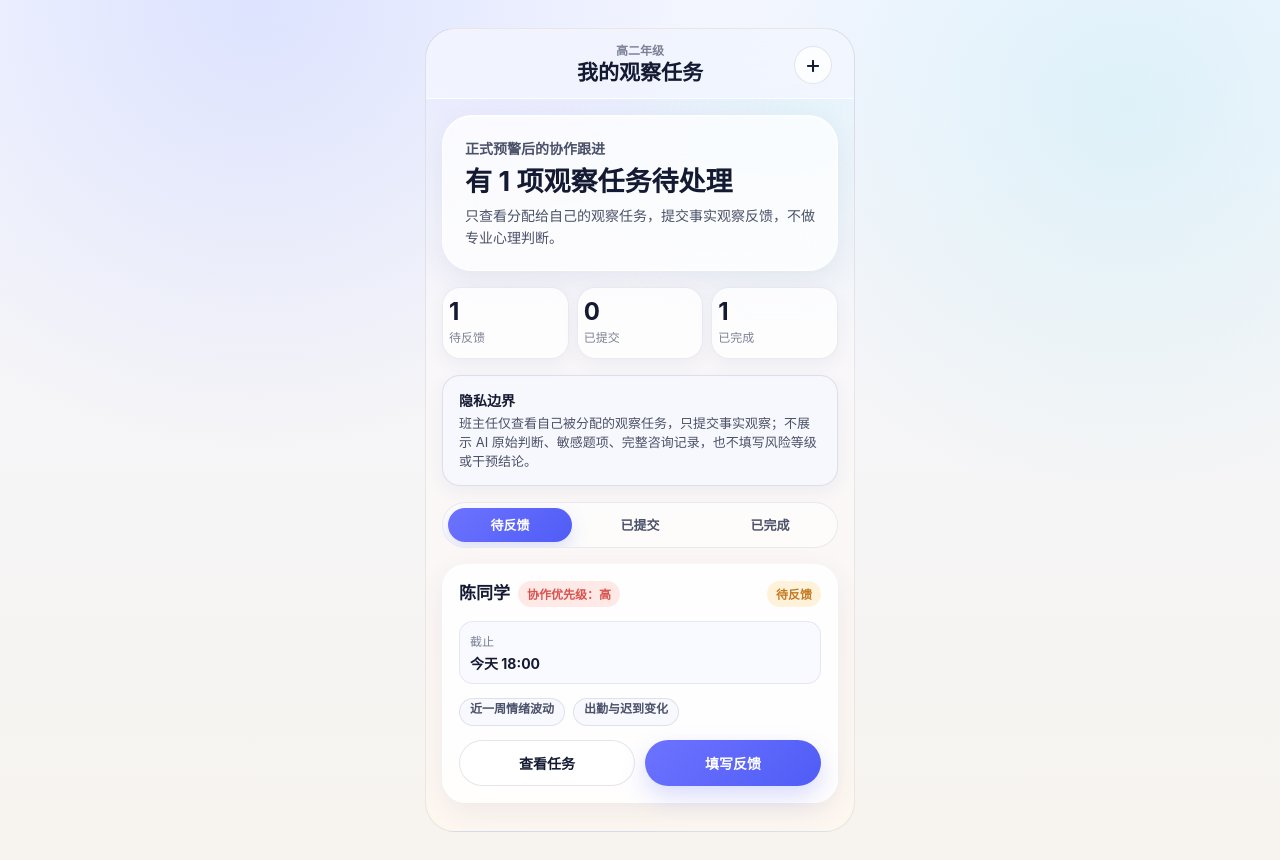
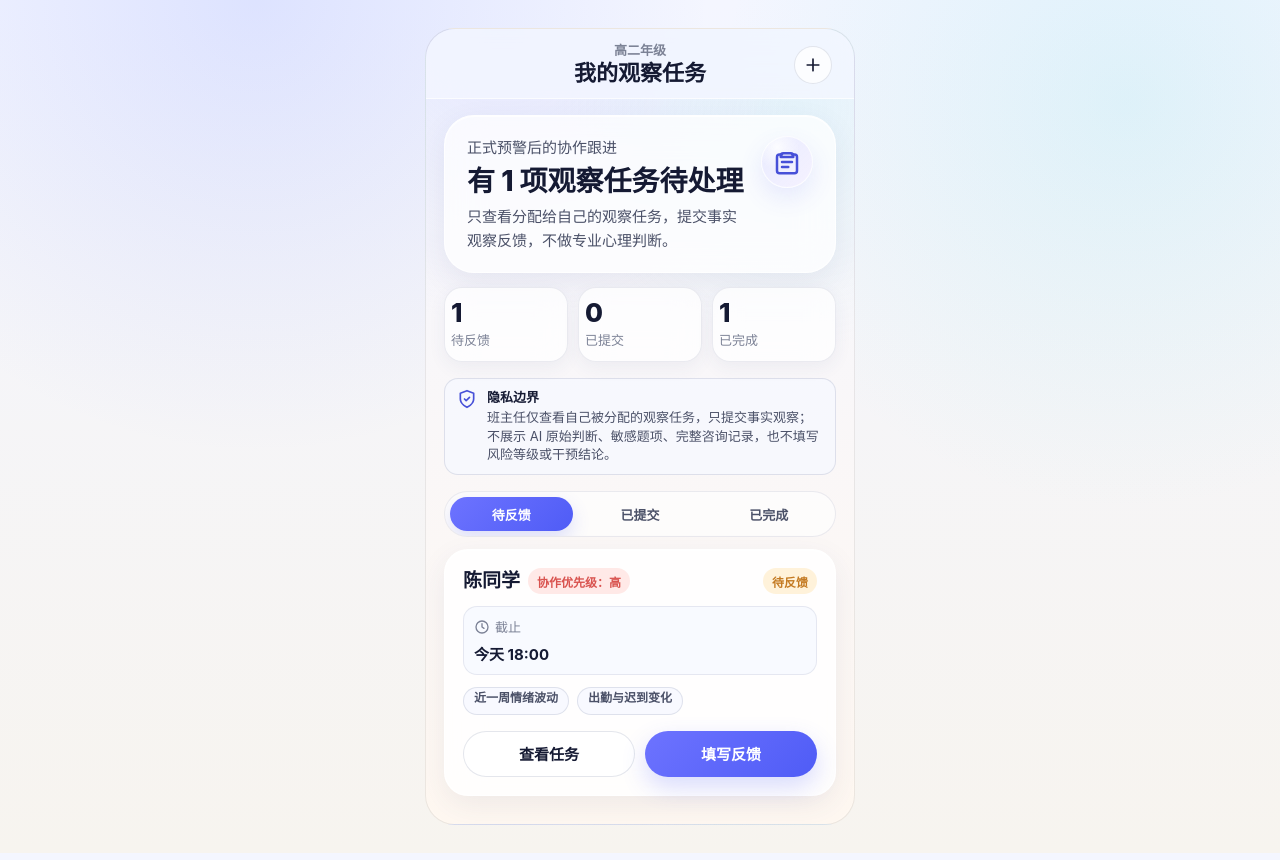
Before and after one commit to Memory-Jiunian/changshu-warning-demo, a React (Vite) app: page / in a window 1280 px wide. Built offline with nearby package versions, Linux system fonts and the light colour scheme.

Commit message:
更新页面

```diff
--- a/src/App.tsx
+++ b/src/App.tsx
@@ -33,6 +33,106 @@ const statusTone: Record<StatusKey, string> = {
   referral: 'referral',
   closed: 'closed',
 };
+
+type IconName =
+  | 'arrowLeft'
+  | 'plus'
+  | 'clipboardList'
+  | 'heartPulse'
+  | 'usersRound'
+  | 'shieldAlert'
+  | 'clock'
+  | 'shieldCheck'
+  | 'fileClock'
+  | 'send'
+  | 'triangleAlert';
+
+const iconPaths: Record<IconName, ReactNode> = {
+  arrowLeft: <path d="M15 18l-6-6 6-6M9 12h12" />,
+  plus: <path d="M12 5v14M5 12h14" />,
+  clipboardList: (
+    <>
+      <path d="M9 5h6a2 2 0 0 1 2 2v1H7V7a2 2 0 0 1 2-2Z" />
+      <path d="M8 6H6a2 2 0 0 0-2 2v11a2 2 0 0 0 2 2h12a2 2 0 0 0 2-2V8a2 2 0 0 0-2-2h-2" />
+      <path d="M8 12h8M8 16h5" />
+    </>
+  ),
+  heartPulse: (
+    <>
+      <path d="M19.5 12.8 12 20l-7.5-7.2A5 5 0 0 1 12 6.4a5 5 0 0 1 7.5 6.4Z" />
+      <path d="M7.5 12h2l1.2-2.5 2.1 5 1.2-2.5h2.5" />
+    </>
+  ),
+  usersRound: (
+    <>
+      <path d="M16 19a4 4 0 0 0-8 0" />
+      <circle cx="12" cy="9" r="3" />
+      <path d="M22 19a3.5 3.5 0 0 0-5-3.2M2 19a3.5 3.5 0 0 1 5-3.2" />
+      <path d="M18 11.5a2.5 2.5 0 0 0 0-5M6 11.5a2.5 2.5 0 0 1 0-5" />
+    </>
+  ),
+  shieldAlert: (
+    <>
+      <path d="M12 22s8-4 8-10V5l-8-3-8 3v7c0 6 8 10 8 10Z" />
+      <path d="M12 8v5M12 16h.01" />
+    </>
+  ),
+  clock: (
+    <>
+      <circle cx="12" cy="12" r="9" />
+      <path d="M12 7v5l3 2" />
+    </>
+  ),
+  shieldCheck: (
+    <>
+      <path d="M12 22s8-4 8-10V5l-8-3-8 3v7c0 6 8 10 8 10Z" />
+      <path d="m9 12 2 2 4-4" />
+    </>
+  ),
+  fileClock: (
+    <>
+      <path d="M14 2H6a2 2 0 0 0-2 2v16a2 2 0 0 0 2 2h12a2 2 0 0 0 2-2V8Z" />
+      <path d="M14 2v6h6" />
+      <circle cx="12" cy="15" r="3" />
+      <path d="M12 13.5V15l1 1" />
+    </>
+  ),
+  send: (
+    <>
+      <path d="m22 2-7 20-4-9-9-4Z" />
+      <path d="M22 2 11 13" />
+    </>
+  ),
+  triangleAlert: (
+    <>
+      <path d="m12 3 10 18H2Z" />
+      <path d="M12 9v5M12 17h.01" />
+    </>
+  ),
+};
+
+function Icon({ name, className = '', size = 20 }: { name: IconName; className?: string; size?: number }) {
+  return (
+    <svg className={`ui-icon ${className}`} width={size} height={size} viewBox="0 0 24 24" fill="none" stroke="currentColor" strokeWidth="2" strokeLinecap="round" strokeLinejoin="round" aria-hidden="true">
+      {iconPaths[name]}
+    </svg>
+  );
+}
+
+function roleHeroIcon(roleId: RoleId): IconName {
+  if (roleId === 'homeroomTeacher') return 'clipboardList';
+  if (roleId === 'counselor') return 'heartPulse';
+  if (roleId === 'gradeDirector') return 'usersRound';
+  return 'shieldAlert';
+}
+
+function HeroIconBadge({ roleId }: { roleId: RoleId }) {
+  return (
+    <span className="hero-icon-badge">
+      <Icon name={roleHeroIcon(roleId)} size={30} />
+    </span>
+  );
+}
 
 export function App() {
   const [roleId, setRoleId] = useState<RoleId>('homeroomTeacher');
@@ -325,7 +425,7 @@ function MobileShell({
     <main className="phone-shell">
       <header className="top-bar">
         <button className={`icon-button ${showBack ? '' : 'is-hidden'}`} onClick={() => navigate('#/')} aria-label="返回首页">
-          ‹
+          <Icon name="arrowLeft" size={20} />
         </button>
         <div>
           <p className="eyebrow">{role.org}</p>
@@ -333,7 +433,7 @@ function MobileShell({
         </div>
         {canReport ? (
           <button className="icon-button" onClick={() => navigate('#/report')} aria-label={role.id === 'counselor' ? '新增专业记录' : '上报协作线索'}>
-            +
+            <Icon name="plus" size={20} />
           </button>
         ) : (
           <span className="icon-button is-hidden" />
@@ -412,10 +512,13 @@ function Dashboard({
   return (
     <section className="content">
       <section className="hero-panel">
+        <div className="hero-main">
           <div>
             <p className="eyebrow">正式预警后的协作跟进</p>
             <h2>{dashboardTitle(role, openTasks)}</h2>
             <p>{role.scope}</p>
+          </div>
+          <HeroIconBadge roleId={role.id} />
         </div>
         <DemoRoleEntry roleId={roleId} setRoleId={setRoleId} demoMode={demoMode} />
       </section>
@@ -486,10 +589,13 @@ function SchoolOverview({
   return (
     <section className="content">
       <section className="hero-panel">
+        <div className="hero-main">
           <div>
             <p className="eyebrow">预警督办 / 消息中心</p>
             <h2>先处理最需要推进的事项</h2>
             <p>只展示脱敏督办信息，用于判断是否需要协调年级负责人或心理负责人。</p>
+          </div>
+          <HeroIconBadge roleId={role.id} />
         </div>
         <DemoRoleEntry roleId={roleId} setRoleId={setRoleId} demoMode={demoMode} />
       </section>
@@ -516,7 +622,7 @@ function SchoolOverview({
               <p>{item.progress}</p>
               <dl>
                 <div>
-                  <dt>时限</dt>
+                  <dt><Icon name="clock" size={16} />时限</dt>
                   <dd className={item.timeStatus.includes('超时') ? 'danger-text' : ''}>{item.timeStatus}</dd>
                 </div>
                 <div>
@@ -572,8 +678,11 @@ function SchoolOverview({
       </details>
 
       <aside className="permission-notice">
+        <Icon name="shieldCheck" size={20} />
+        <div>
           <strong>隐私边界</strong>
           <p>校级视角仅展示聚合处置状态与脱敏事项，用于资源调配与流程督办；不展示学生姓名、班级、测评原文、咨询记录、敏感题项和 AI 原始判断。</p>
+        </div>
       </aside>
     </section>
   );
@@ -639,7 +748,7 @@ function TaskCard({
           </div>
         )}
         <div>
-          <dt>截止</dt>
+          <dt><Icon name="clock" size={16} />截止</dt>
           <dd className={task.statusKey === 'overdue' ? 'danger-text' : ''}>{task.deadline}</dd>
         </div>
       </dl>
@@ -1169,8 +1278,11 @@ function PermissionNotice({ role }: { role: Role }) {
   };
   return (
     <aside className="permission-notice">
+      <Icon name="shieldCheck" size={20} />
+      <div>
         <strong>隐私边界</strong>
         <p>{text[role.id]}</p>
+      </div>
     </aside>
   );
 }
@@ -1359,8 +1471,11 @@ function ConfirmDialogLayer({
         {dialog.kind === 'supplement' && task && (
           <>
             <div className="sheet-head">
+              <span className="sheet-icon"><Icon name="send" size={20} /></span>
+              <div>
                 <p className="eyebrow">操作确认</p>
                 <h2>请班主任补充反馈</h2>
+              </div>
             </div>
             <FormField label="补充原因">
               <div className="confirm-list">
@@ -1390,8 +1505,11 @@ function ConfirmDialogLayer({
         {dialog.kind === 'directorReminder' && task && (
           <>
             <div className="sheet-head">
+              <span className="sheet-icon"><Icon name="send" size={20} /></span>
+              <div>
                 <p className="eyebrow">督办确认</p>
                 <h2>提醒班主任反馈</h2>
+              </div>
             </div>
             <div className="confirm-meta">
               <MetricLine label="提醒对象" value={task.owner} />
@@ -1412,8 +1530,11 @@ function ConfirmDialogLayer({
         {dialog.kind === 'principalAction' && (
           <>
             <div className="sheet-head">
+              <span className="sheet-icon"><Icon name="fileClock" size={20} /></span>
+              <div>
                 <p className="eyebrow">校级督办确认</p>
                 <h2>{dialog.actionLabel}</h2>
+              </div>
             </div>
             <div className="confirm-meta">
               <MetricLine label="处理对象" value={dialog.target} />
--- a/src/styles.css
+++ b/src/styles.css
@@ -110,25 +110,32 @@ p {
 
 .top-bar h1 {
   margin-top: 2px;
-  font-size: 21px;
+  font-size: 22px;
   line-height: 1.22;
-  font-weight: 650;
+  font-weight: 700;
   text-align: center;
 }
 
 .top-bar .eyebrow {
   text-align: center;
+  font-size: 13px;
+  font-weight: 600;
+}
+
+.ui-icon {
+  display: block;
+  flex: 0 0 auto;
 }
 
 .icon-button {
+  display: grid;
+  place-items: center;
   width: 38px;
   height: 38px;
   border: 1px solid var(--color-hairline);
   border-radius: var(--radius-full);
   background: rgba(255, 255, 255, 0.76);
   color: var(--color-ink);
-  font-size: 25px;
-  line-height: 1;
 }
 
 .is-hidden {
@@ -139,7 +146,7 @@ p {
   display: flex;
   flex-direction: column;
   gap: 16px;
-  padding: 16px 16px 28px;
+  padding: 16px 18px 28px;
 }
 
 .with-bottom-bar {
@@ -163,18 +170,51 @@ p {
 .hero-panel {
   display: flex;
   flex-direction: column;
-  gap: 18px;
-  padding: 22px;
+  gap: 12px;
+  padding: 20px 22px;
   border-radius: var(--radius-2xl);
 }
 
-.hero-panel h2,
+.hero-main {
+  display: flex;
+  align-items: flex-start;
+  justify-content: space-between;
+  gap: 14px;
+}
+
+.hero-main > div {
+  min-width: 0;
+}
+
+.hero-icon-badge {
+  display: grid;
+  flex: 0 0 52px;
+  width: 52px;
+  height: 52px;
+  place-items: center;
+  border: 1px solid rgba(255, 255, 255, 0.72);
+  border-radius: 50%;
+  background:
+    radial-gradient(circle at 30% 20%, rgba(255, 255, 255, 0.86), transparent 42%),
+    linear-gradient(135deg, rgba(231, 234, 255, 0.95), rgba(244, 240, 255, 0.88));
+  color: var(--color-brand-600);
+  box-shadow: 0 10px 24px rgba(79, 92, 246, 0.12);
+}
+
+.hero-panel h2 {
+  margin: 6px 0 7px;
+  color: var(--color-ink);
+  font-size: 28px;
+  line-height: 1.18;
+  font-weight: 760;
+}
+
 .detail-head h2,
 .compact-summary h2 {
-  margin: 6px 0 8px;
+  margin: 6px 0 7px;
   color: var(--color-ink);
-  font-size: 27px;
-  line-height: 1.16;
+  font-size: 24px;
+  line-height: 1.22;
   font-weight: 700;
 }
 
@@ -183,13 +223,14 @@ p {
 .compact-summary p,
 .section-block p {
   color: var(--color-body);
-  font-size: 14px;
+  font-size: 15px;
   line-height: 1.55;
+  font-weight: 400;
 }
 
 .eyebrow {
   color: var(--color-muted);
-  font-size: 12px;
+  font-size: 14px;
   font-weight: 650;
   line-height: 1.25;
 }
@@ -204,6 +245,10 @@ p {
   background: rgba(255, 255, 255, 0.58);
   overflow-x: auto;
   scrollbar-width: none;
+}
+
+.segmented {
+  margin-bottom: -4px;
 }
 
 .role-switcher::-webkit-scrollbar,
@@ -221,7 +266,7 @@ p {
   background: transparent;
   color: var(--color-body);
   font-size: 13px;
-  font-weight: 650;
+  font-weight: 600;
   white-space: nowrap;
 }
 
@@ -276,7 +321,8 @@ p {
 .stats-grid {
   display: grid;
   grid-template-columns: repeat(auto-fit, minmax(92px, 1fr));
-  gap: 8px;
+  gap: 10px;
+  margin-top: -2px;
 }
 
 .stat-card {
@@ -296,28 +342,35 @@ p {
 
 .stat-card strong {
   color: var(--color-ink);
-  font-size: 24px;
+  font-size: 26px;
   line-height: 1;
+  font-weight: 760;
 }
 
 .stat-card span {
   color: var(--color-muted);
-  font-size: 12px;
+  font-size: 13px;
+  font-weight: 500;
 }
 
 .permission-notice {
-  padding: 14px 16px;
+  display: flex;
+  align-items: flex-start;
+  gap: 10px;
+  padding: 10px 12px;
   border: 1px solid var(--color-hairline);
-  border-radius: var(--radius-lg);
+  border-radius: var(--radius-md);
   background: rgba(246, 248, 255, 0.72);
-  box-shadow: var(--shadow-soft);
+  box-shadow: none;
+  color: var(--color-brand-600);
 }
 
 .permission-notice strong {
   display: block;
-  margin-bottom: 4px;
+  margin-bottom: 2px;
   color: var(--color-ink);
-  font-size: 14px;
+  font-size: 13px;
+  line-height: 1.3;
 }
 
 .permission-notice p {
@@ -333,7 +386,7 @@ p {
 }
 
 .task-card {
-  padding: 16px;
+  padding: 18px;
   background: rgba(255, 255, 255, 0.86);
 }
 
@@ -354,15 +407,17 @@ p {
 .task-card h3,
 .section-block h3 {
   color: var(--color-ink);
-  font-size: 17px;
+  font-size: 19px;
   line-height: 1.35;
+  font-weight: 700;
 }
 
 .task-card p {
   margin-top: 5px;
   color: var(--color-muted);
-  font-size: 13px;
-  line-height: 1.45;
+  font-size: 14px;
+  line-height: 1.5;
+  font-weight: 400;
 }
 
 .status-badge,
@@ -436,7 +491,7 @@ p {
   display: grid;
   grid-template-columns: 1fr 1fr;
   gap: 8px;
-  margin: 14px 0;
+  margin: 12px 0;
 }
 
 .meta-grid div {
@@ -452,15 +507,19 @@ p {
 }
 
 dt {
+  display: inline-flex;
+  align-items: center;
+  gap: 5px;
   color: var(--color-muted);
-  font-size: 12px;
+  font-size: 13px;
+  font-weight: 500;
 }
 
 dd {
   margin: 4px 0 0;
   color: var(--color-ink);
-  font-size: 14px;
-  font-weight: 650;
+  font-size: 15px;
+  font-weight: 700;
 }
 
 .danger-text {
@@ -478,7 +537,7 @@ dd {
 .bottom-action-bar {
   display: grid;
   gap: 10px;
-  margin-top: 14px;
+  margin-top: 16px;
 }
 
 .card-actions {
@@ -494,7 +553,7 @@ dd {
   min-height: 46px;
   padding: 0 15px;
   border-radius: var(--radius-full);
-  font-size: 14px;
+  font-size: 15px;
   font-weight: 700;
   transition: transform 0.16s ease, box-shadow 0.16s ease, opacity 0.16s ease;
 }
@@ -554,6 +613,8 @@ dd {
 
 .section-block h3 {
   margin-bottom: 12px;
+  font-size: 19px;
+  font-weight: 700;
 }
 
 .privacy-line {
@@ -567,7 +628,7 @@ dd {
   display: flex;
   flex-wrap: wrap;
   gap: 8px;
-  margin-bottom: 12px;
+  margin-bottom: 10px;
 }
 
 .chip-list span,
@@ -579,7 +640,7 @@ dd {
   background: rgba(246, 248, 255, 0.78);
   color: var(--color-body);
   font-size: 13px;
-  font-weight: 620;
+  font-weight: 600;
 }
 
 .chip-list.is-compact {
@@ -644,13 +705,15 @@ dd {
 .todo-list span {
   color: var(--color-muted);
   font-size: 13px;
+  font-weight: 500;
 }
 
 .info-list strong,
 .todo-list strong {
   color: var(--color-ink);
-  font-size: 13px;
+  font-size: 14px;
   text-align: right;
+  font-weight: 700;
 }
 
 .timeline {
@@ -733,7 +796,7 @@ dd {
 .form-card {
   display: flex;
   flex-direction: column;
-  gap: 18px;
+  gap: 16px;
   padding: 18px;
   background: rgba(255, 255, 255, 0.86);
 }
@@ -741,7 +804,7 @@ dd {
 .form-field {
   display: flex;
   flex-direction: column;
-  gap: 9px;
+  gap: 8px;
 }
 
 .form-field > span {
@@ -768,10 +831,20 @@ select {
 }
 
 textarea {
-  min-height: 132px;
+  min-height: 124px;
   padding: 12px;
   resize: vertical;
   line-height: 1.55;
+}
+
+input[type="checkbox"],
+input[type="radio"] {
+  width: 18px;
+  height: 18px;
+  flex: 0 0 18px;
+  min-width: 18px;
+  padding: 0;
+  accent-color: var(--color-brand-500);
 }
 
 input:focus,
@@ -808,8 +881,9 @@ textarea:focus {
 }
 
 .option-list input {
-  width: 16px;
-  height: 16px;
+  width: 18px;
+  height: 18px;
+  flex: 0 0 18px;
   accent-color: var(--color-brand-500);
 }
 
@@ -1163,7 +1237,7 @@ textarea:focus {
 
 .confirm-sheet {
   width: min(100vw, 430px);
-  max-height: 86vh;
+  max-height: 84vh;
   overflow-y: auto;
   padding: 18px 16px calc(18px + env(safe-area-inset-bottom));
   border: 1px solid var(--color-border-glass);
@@ -1175,7 +1249,21 @@ textarea:focus {
 }
 
 .sheet-head {
+  display: flex;
+  align-items: center;
+  gap: 12px;
   margin-bottom: 14px;
+}
+
+.sheet-icon {
+  display: grid;
+  flex: 0 0 42px;
+  width: 42px;
+  height: 42px;
+  place-items: center;
+  border-radius: 50%;
+  background: var(--color-brand-100);
+  color: var(--color-brand-600);
 }
 
 .sheet-head h2 {
@@ -1194,9 +1282,9 @@ textarea:focus {
 .confirm-list label {
   display: flex;
   align-items: center;
-  gap: 8px;
-  min-height: 38px;
-  padding: 8px 10px;
+  gap: 10px;
+  min-height: 46px;
+  padding: 12px;
   border: 1px solid var(--color-hairline-soft);
   border-radius: var(--radius-sm);
   background: rgba(246, 248, 255, 0.78);
@@ -1204,16 +1292,34 @@ textarea:focus {
   font-size: 13px;
 }
 
+.confirm-list input[type="checkbox"] {
+  width: 18px;
+  height: 18px;
+  flex: 0 0 18px;
+  min-width: 18px;
+  accent-color: var(--color-brand-500);
+}
+
 .confirm-meta {
   display: flex;
   flex-direction: column;
   gap: 8px;
-  margin-top: 12px;
+  margin-top: 14px;
+}
+
+.confirm-meta .metric-line {
+  min-height: 46px;
+  padding: 10px 12px;
 }
 
 .confirm-sheet textarea[readonly] {
   color: var(--color-body);
   background: rgba(246, 248, 255, 0.78);
+}
+
+.confirm-sheet textarea {
+  min-height: 112px;
+  max-height: 128px;
 }
 
 .sheet-actions {
@@ -1222,7 +1328,7 @@ textarea:focus {
   display: grid;
   grid-template-columns: 1fr 1fr;
   gap: 10px;
-  margin: 14px -16px -18px;
+  margin: 16px -16px -18px;
   padding: 12px 16px calc(12px + env(safe-area-inset-bottom));
   background: rgba(255, 255, 255, 0.94);
   border-top: 1px solid rgba(255, 255, 255, 0.74);
```
Lines whose indentation alone changed are shown as unchanged.
